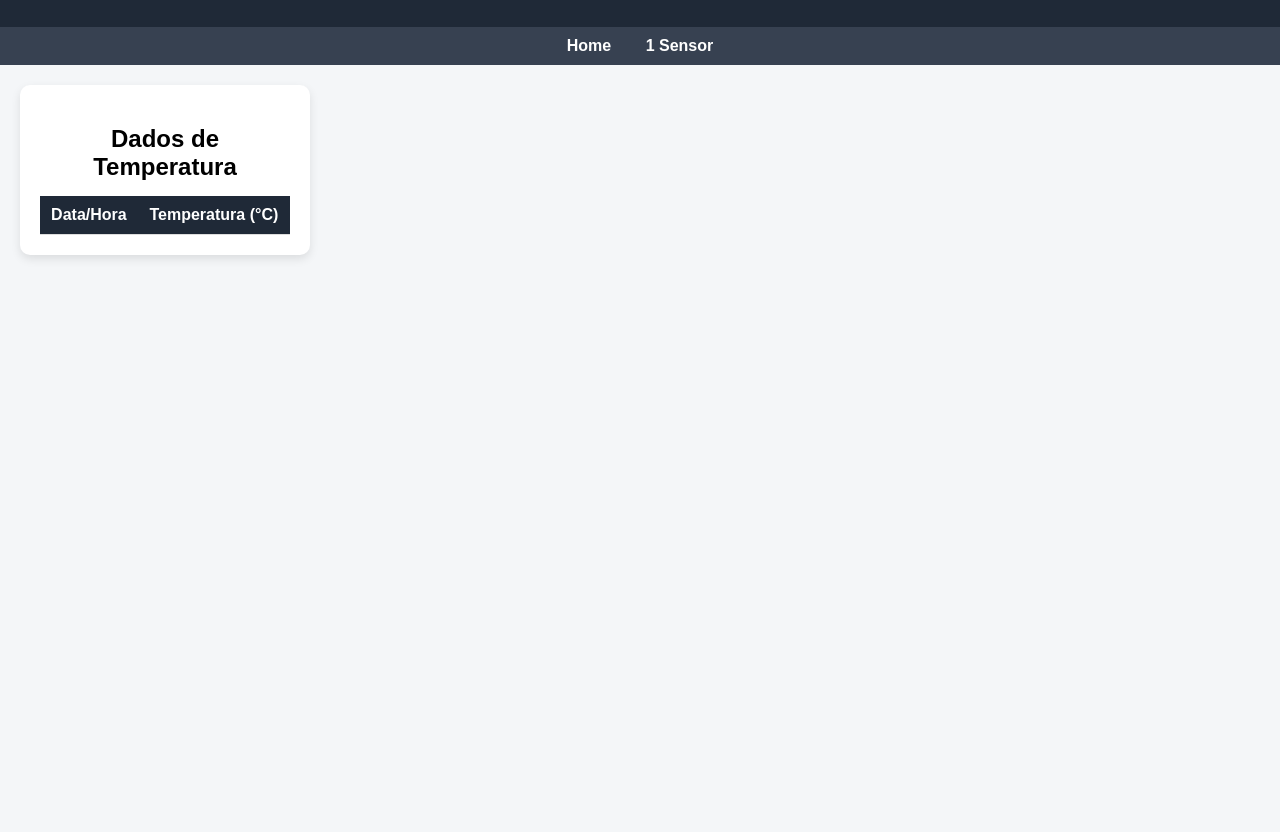
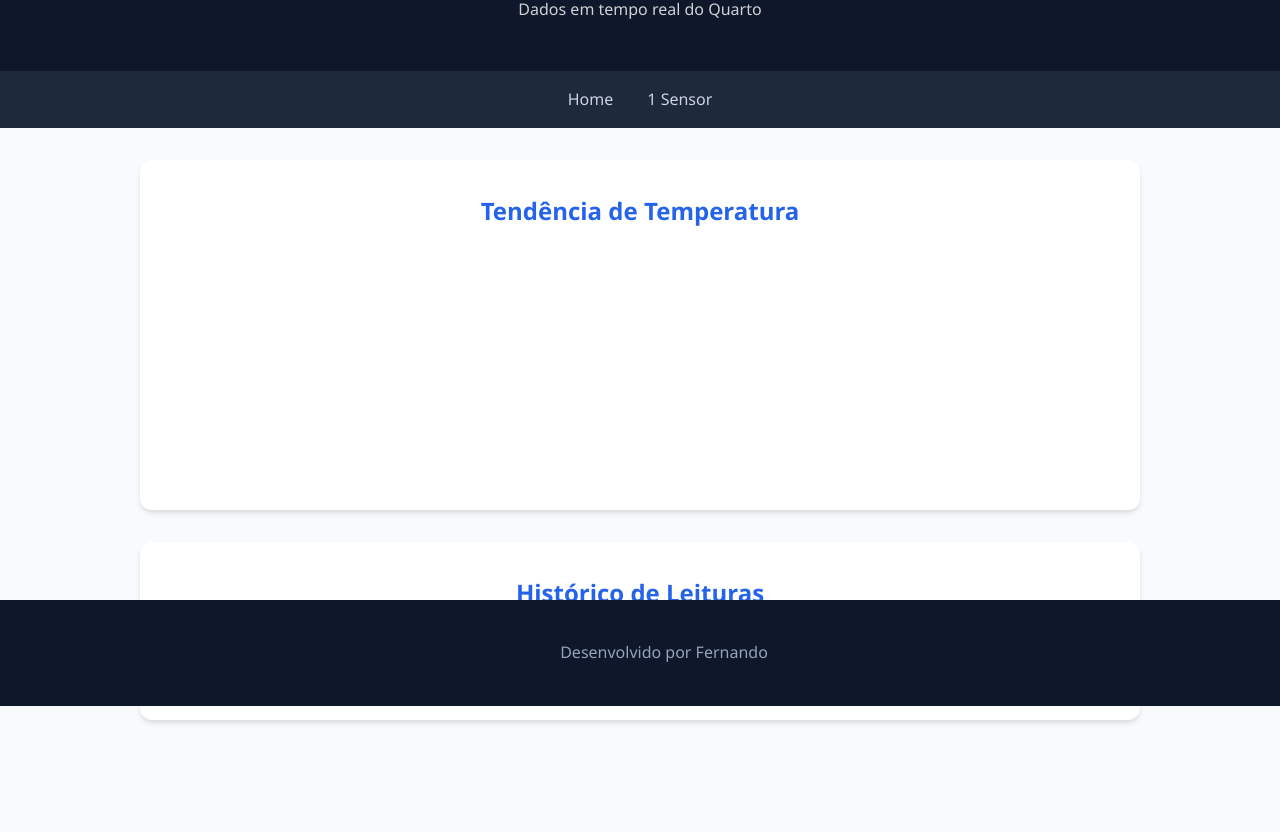
Before and after one commit to nandopf/meu-site, a plain HTML site: page sensor1.html in a window 1280 px wide. Shown: the part 94-926 px from the top of the page. Before the commit the page ends 800 px from the top, so only its background shows below. Drawn offline with nearby package versions, Linux system fonts and the light colour scheme; no server answers.

Commit message:
Add files via upload

```diff
--- a/sensor1.html
+++ b/sensor1.html
@@ -4,32 +4,34 @@
   <meta charset="UTF-8">
   <title>Temperatura do Quarto</title>
   <link rel="stylesheet" href="style.css">
-  <!-- Carregando a biblioteca do Supabase via CDN -->
+  <!-- Bibliotecas externas -->
   <script src="https://cdn.jsdelivr.net/npm/@supabase/supabase-js@2"></script>
+  <script src="https://cdn.jsdelivr.net/npm/chart.js"></script>
 </head>
 
 <script>
 const url = "https://ptunjhmkickwuiyxufhv.supabase.co";
-const key = "eyJhbGciOiJIUzI1NiIsInR5cCI6IkpXVCJ9.eyJpc3MiOiJzdXBhYmFzZSIsInJlZiI6InB0dW5qaG1raWNrd3VpeXh1Zmh2Iiwicm9sZSI6ImFub24iLCJpYXQiOjE3Nzc1OTg1OTUsImV4cCI6MjA5MzE3NDU5NX0.ASh37T-ZHHnFTk_yWLQnWNv91l0AOeUW_1Tj9F-8KD0"; // <-- COLE A CHAVE QUE VOCÊ COPIOU DO SUPABASE AQUI DENTRO DAS ASPAS
+const key = "eyJhbGciOiJIUzI1NiIsInR5cCI6IkpXVCJ9.eyJpc3MiOiJzdXBhYmFzZSIsInJlZiI6InB0dW5qaG1raWNrd3VpeXh1Zmh2Iiwicm9sZSI6ImFub24iLCJpYXQiOjE3Nzc1OTg1OTUsImV4cCI6MjA5MzE3NDU5NX0.ASh37T-ZHHnFTk_yWLQnWNv91l0AOeUW_1Tj9F-8KD0";
 
 const supabaseClient = supabase.createClient(url, key);
+let meuGrafico;
 
 async function carregarDados() {
   const tabela = document.getElementById("tabela");
 
   try {
-    // Busca os dados da tabela correta
     const { data, error } = await supabaseClient
       .from('temperatura_quarto')
       .select('*')
-      .order('created_at', { ascending: false });
+      .order('created_at', { ascending: false })
+      .limit(20);
 
     if (error) {
       console.error("Erro ao buscar dados:", error.message);
       return;
     }
 
-    // limpar tabela (mantém cabeçalho)
+    // --- ATUALIZAR TABELA ---
     tabela.innerHTML = `
       <tr>
         <th>Data/Hora</th>
@@ -39,28 +41,82 @@ async function carregarDados() {
 
     data.forEach(item => {
       const dataFormatada = new Date(item.created_at).toLocaleString("pt-BR");
+      // Cores baseadas no valor (definidas no style.css)
+      const tempClass = item.temperatura > 25 ? 'temp-high' : (item.temperatura < 21 ? 'temp-low' : 'temp-normal');
+
       const linha = `
         <tr>
           <td>${dataFormatada}</td>
-          <td>${item.temperatura || 'N/A'}</td>
+          <td class="${tempClass}">${item.temperatura || '0'}°C</td>
         </tr>
       `;
       tabela.innerHTML += linha;
     });
+
+    // --- ATUALIZAR GRÁFICO ---
+    const dadosInvertidos = [...data].reverse();
+    const labels = dadosInvertidos.map(item => new Date(item.created_at).toLocaleTimeString("pt-BR", {hour: '2-digit', minute:'2-digit'}));
+    const temperaturas = dadosInvertidos.map(item => item.temperatura);
+
+    renderizarGrafico(labels, temperaturas);
 
   } catch (err) {
     console.error("Erro inesperado:", err);
   }
 }
 
-// Carrega os dados quando a página abrir
+function renderizarGrafico(labels, dados) {
+  const ctx = document.getElementById('graficoTemperatura').getContext('2d');
+
+  if (meuGrafico) {
+    meuGrafico.destroy();
+  }
+
+  meuGrafico = new Chart(ctx, {
+    type: 'line',
+    data: {
+      labels: labels,
+      datasets: [{
+        label: 'Temperatura (°C)',
+        data: dados,
+        borderColor: '#2563eb',
+        backgroundColor: 'rgba(37, 99, 235, 0.1)',
+        borderWidth: 3,
+        fill: true,
+        tension: 0.4,
+        pointRadius: 4,
+        pointBackgroundColor: '#2563eb'
+      }]
+    },
+    options: {
+      responsive: true,
+      maintainAspectRatio: false,
+      scales: {
+        y: {
+          beginAtZero: false,
+          grid: { color: '#f1f5f9' }
+        },
+        x: {
+          grid: { display: false }
+        }
+      },
+      plugins: {
+        legend: { display: false }
+      }
+    }
+  });
+}
+
+// Atualizar a cada 30 segundos automaticamente
+setInterval(carregarDados, 30000);
 window.onload = carregarDados;
 </script>
 
 <body>
 
 <header>
-  <h1>🌡️ Projeto 1 - Temperatura do Quarto</h1>
+  <h1>🌡️ Projeto 1 - Monitoramento</h1>
+  <p>Dados em tempo real do Quarto</p>
 </header>
 
 <nav>
@@ -70,19 +126,30 @@ window.onload = carregarDados;
 
 <main>
 
-  <div class="card">
-    <h2>Dados de Temperatura</h2>
+  <!-- Gráfico -->
+  <div class="card" style="width: 100%; margin-bottom: 2rem; height: 350px; box-sizing: border-box;">
+    <h2>Tendência de Temperatura</h2>
+    <div style="height: 200px;">
+      <canvas id="graficoTemperatura"></canvas>
+    </div>
+  </div>
 
+  <!-- Tabela -->
+  <div class="card" style="width: 100%; box-sizing: border-box;">
+    <h2>Histórico de Leituras</h2>
     <table id="tabela">
       <tr>
         <th>Data/Hora</th>
         <th>Temperatura (°C)</th>
       </tr>
     </table>
-
   </div>
 
 </main>
 
+<footer>
+  <p>Desenvolvido por Fernando</p>
+</footer>
+
 </body>
 </html>
--- a/style.css
+++ b/style.css
@@ -1,79 +1,116 @@
+:root {
+  --primary: #2563eb;
+  --secondary: #64748b;
+  --bg: #f8fafc;
+  --card-bg: #ffffff;
+  --text: #1e293b;
+  --header-bg: #0f172a;
+}
+
 body {
   margin: 0;
-  font-family: Arial, sans-serif;
-  background-color: #f4f6f8;
+  font-family: 'Segoe UI', Roboto, Helvetica, Arial, sans-serif;
+  background-color: var(--bg);
+  color: var(--text);
+  line-height: 1.6;
 }
 
 header {
-  background: #1f2937;
+  background: var(--header-bg);
   color: white;
-  padding: 20px;
+  padding: 2rem 1rem;
+  text-align: center;
+  box-shadow: 0 2px 10px rgba(0,0,0,0.2);
+}
+
+header h1 { margin: 0; font-size: 2rem; }
+header p { opacity: 0.8; margin-top: 0.5rem; }
+
+nav {
+  background: #1e293b;
+  padding: 1rem;
+  text-align: center;
+  position: sticky;
+  top: 0;
+  z-index: 100;
+}
+
+nav a {
+  color: #cbd5e1;
+  margin: 0 15px;
+  text-decoration: none;
+  font-weight: 500;
+  transition: color 0.3s;
+}
+
+nav a:hover { color: white; }
+
+main {
+  max-width: 1000px;
+  margin: 2rem auto;
+  padding: 0 1rem;
+  padding-bottom: 5rem;
+}
+
+.cards {
+  display: grid;
+  grid-template-columns: repeat(auto-fit, minmax(280px, 1fr));
+  gap: 1.5rem;
+}
+
+.card {
+  background: var(--card-bg);
+  padding: 2rem;
+  border-radius: 12px;
+  box-shadow: 0 4px 6px -1px rgba(0,0,0,0.1), 0 2px 4px -1px rgba(0,0,0,0.06);
+  text-align: center;
+  transition: transform 0.2s;
+}
+
+.card:hover { transform: translateY(-4px); }
+
+.card h2 { color: var(--primary); margin-top: 0; }
+
+table {
+  width: 100%;
+  border-collapse: separate;
+  border-spacing: 0;
+  margin-top: 1.5rem;
+  border-radius: 8px;
+  overflow: hidden;
+  background: white;
+  box-shadow: 0 4px 6px rgba(0,0,0,0.05);
+}
+
+th, td {
+  padding: 1rem;
   text-align: center;
 }
 
-nav {
-  background: #374151;
-  padding: 10px;
-  text-align: center;
+th {
+  background-color: #f1f5f9;
+  color: var(--secondary);
+  font-weight: 600;
+  text-transform: uppercase;
+  font-size: 0.75rem;
+  letter-spacing: 0.05em;
 }
 
-nav a {
-  color: white;
-  margin: 0 15px;
-  text-decoration: none;
-  font-weight: bold;
-}
-
-nav a:hover {
-  color: #60a5fa;
-}
-
-main {
-  padding: 20px;
-}
-
-.cards {
-  display: flex;
-  gap: 20px;
-  justify-content: center;
-}
-
-.card {
-  background: white;
-  padding: 20px;
-  width: 250px;
-  border-radius: 10px;
-  box-shadow: 0 4px 10px rgba(0,0,0,0.1);
-  text-align: center;
-}
-
-.card h2 {
-  margin-bottom: 10px;
+tr:not(:last-child) td {
+  border-bottom: 1px solid #f1f5f9;
 }
 
 footer {
   text-align: center;
-  padding: 15px;
-  background: #1f2937;
-  color: white;
+  padding: 1.5rem;
+  background: var(--header-bg);
+  color: #94a3b8;
   position: fixed;
   bottom: 0;
   width: 100%;
 }
 
-table {
-  width: 100%;
-  border-collapse: collapse;
-  margin-top: 15px;
-}
-
-th, td {
-  padding: 10px;
-  border-bottom: 1px solid #ddd;
-  text-align: center;
-}
-
-th {
-  background-color: #1f2937;
-  color: white;
-}
+/* Status de temperatura */
+.temp-high { color: #ef4444; font-weight: bold; }
+.temp-low { color: #3b82f6; font-weight: bold; }
+.temp-normal { color: #10b981; font-weight: bold; }
```
